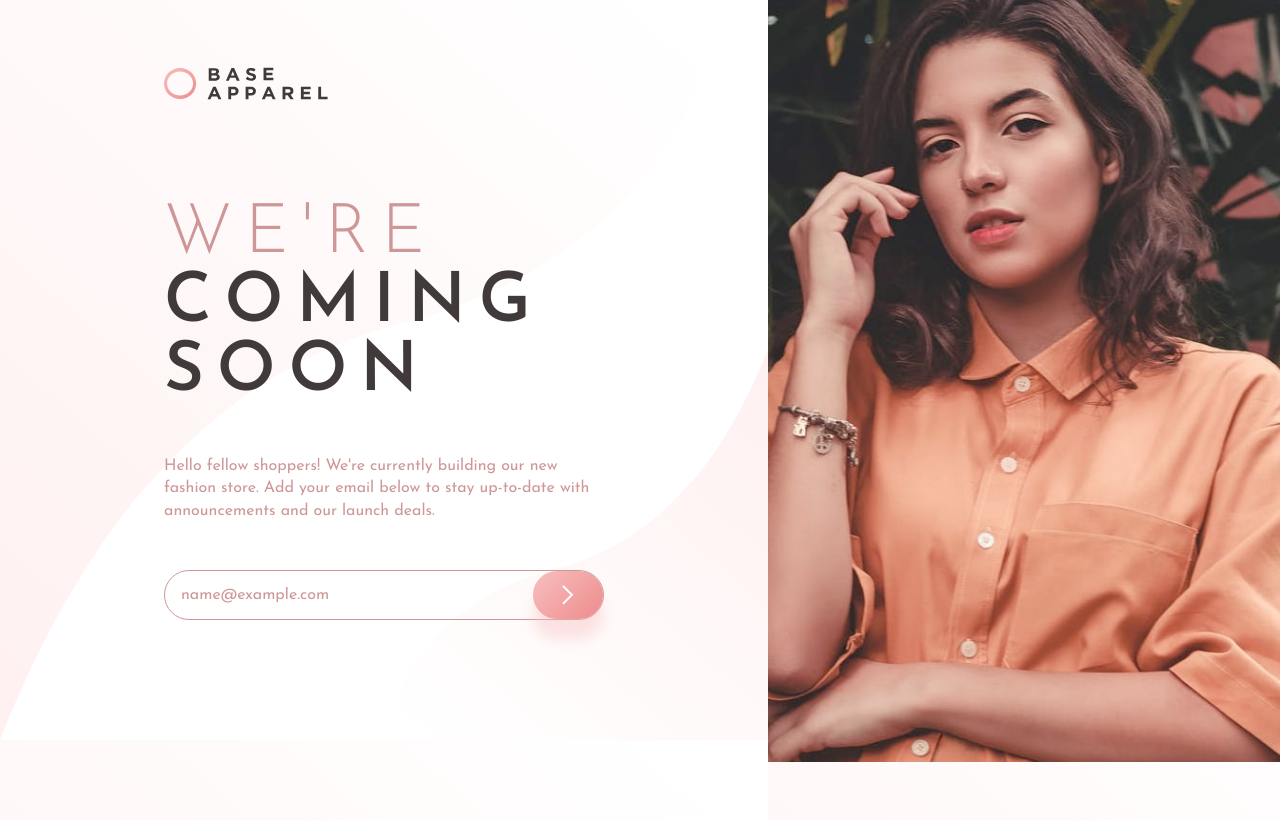
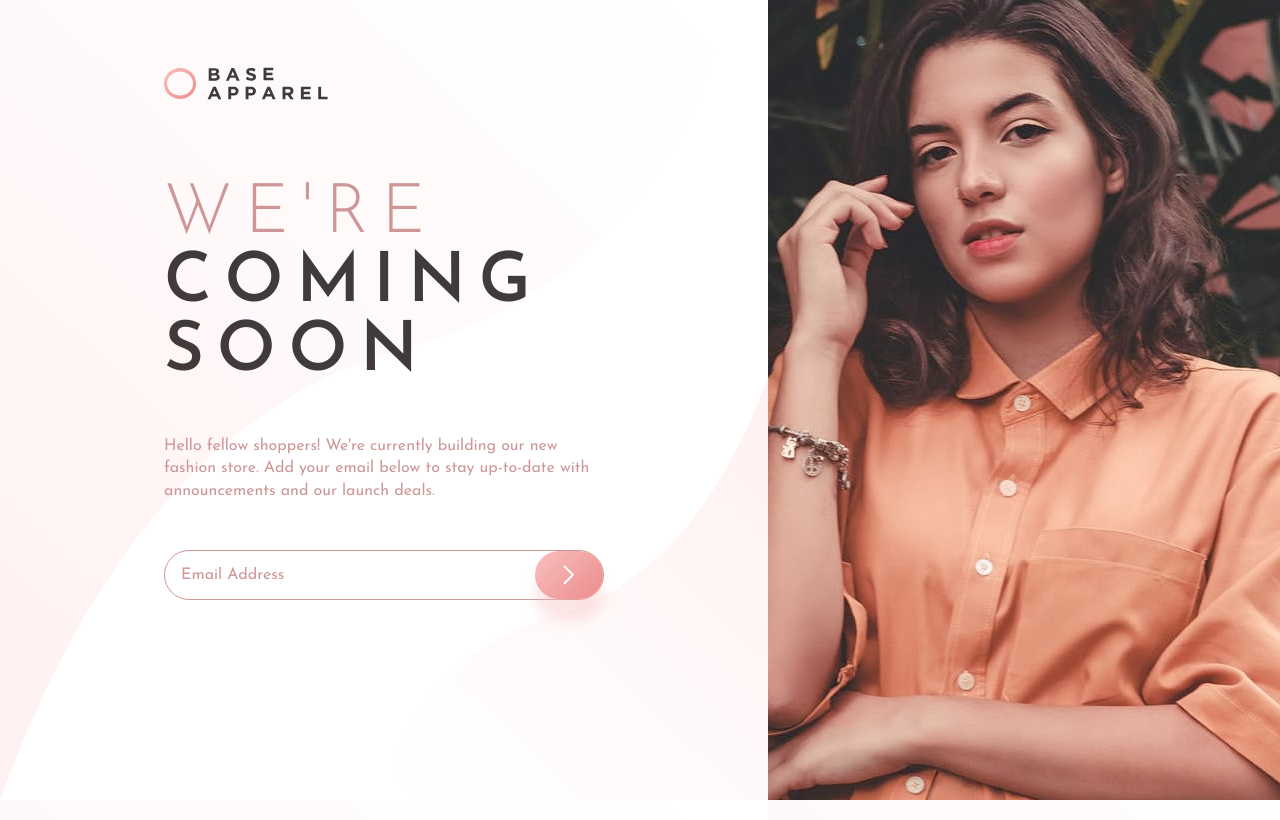
Before and after one commit to sergiohdljr/base-apparel-coming-soon-master, a plain HTML site: page index.html in a window 1280 px wide. Both pictures are taken after typing "name@example.com" into the empty fields and a click on the button 568 px from the left and 595 px from the top of the page. Drawn offline with Linux system fonts and the light colour scheme.

Commit message:
ajustes layout e adicionado msg de erro com javascript

```diff
--- a/css/base.css
+++ b/css/base.css
@@ -15,12 +15,16 @@
   font-family: "Josefin Sans", sans-serif;
 }
 
+body{
+  height: 100vh;
+}
+
 @media (min-width: 576px){
   body{
+    height: 100vh;
     overflow-y: hidden;
     background-image: url('../images/bg-pattern-desktop.svg');
-    background-size: 60%;
-
+    background-size: 60% 100%;
   }
 
 }
--- a/css/main.css
+++ b/css/main.css
@@ -9,14 +9,15 @@
   background-image: url("../images/hero-mobile.jpg");
   background-repeat: no-repeat;
   background-size: cover;
+  position: none;
 }
 
 .textos {
   width: 100%;
-  height: calc(100% - 300px);
+  height: calc(100% - 350px);
   display: flex;
   flex-direction: column;
-  justify-content: center;
+  justify-content: flex-end;
   align-items: center;
   gap: 1.5rem;
 }
@@ -48,15 +49,23 @@
   line-height: 1.4rem;
 }
 
+.formulario{
+  width: 80%;
+  height: 50px;
+  display: flex;
+  flex-direction: column;
+  align-items: center;
+  justify-content: space-between;
+}
+
 .input {
-  width: 80%;
+  width: 100%;
   height: 50px;
   display: flex;
   align-items: center;
   justify-content: space-between;
   border: solid 1px var(--Desaturated-Red);
   border-radius: 2rem;
-  position: relative;
 }
 
 .input-erro {
@@ -86,12 +95,10 @@
   display: flex;
   justify-content: center;
   align-items: center;
+  gap: 0;
   background-image: linear-gradient(135deg, hsl(0, 80%, 86%), hsl(0, 74%, 74%));
   box-shadow: 0 20px 13px hsla(0, 80%, 86%, 0.418);
   cursor: pointer;
-  position: absolute;
-  top: 0;
-  right: 0;
 }
 
 .btn-input:hover {
@@ -104,20 +111,33 @@
   display: block;
   width: 100%;
   color: red;
-  padding-left: 3.4rem;
   font-size: 14px;
-  margin-top: 0.8rem;
+  margin-top: 0.5rem;
   text-align: left;
+  margin-left: 2rem;
 }
 
 .icon-error {
   margin-right: 0.5rem;
 }
 
-@media(max-width:375px){
+@media(min-width:375px){
   .sub-titulo{
     width: 90%;
   }
+
+  .formulario{
+    width: 100%;
+  }
+
+  .input{
+    width: 80%;
+  }
+
+  .span-erro {
+  width: 80%;
+}
+
 }
 @media (min-width: 576px) {
   .principal {
@@ -128,19 +148,20 @@
 
   .banner {
     width: 40%;
-    height: 762px;
+    height: 100vh;
     background-image: url("../images/hero-desktop.jpg");
     background-position: center;
     background-size: cover;
     position: absolute;
     top: 0;
     right: 0;
+
   }
 
   .textos {
     width: 60%;
-    height: calc(100% - 104px);
-    justify-content: center;
+    height: calc(100% - 220px);
+    justify-content: flex-end;
     align-items: center;
     gap: 3rem;
   }
@@ -156,11 +177,20 @@
     text-align: left;
   }
 
-  .input{
+  .formulario{
     width: 80%;
   }
+
+  .input{
+    width: 100%;
+  }
+
+  .span-erro {
+  width: 90%;
+  margin-left: 1px;
 }
 
+}
 @media (min-width: 768px) {
   .titulo-principal {
     max-width: 440px;
@@ -171,7 +201,16 @@
     max-width: 440px;
   }
 
-  .input{
+  .formulario{
     max-width: 440px;
   }
+
+  .input{
+    width: 100%;
+  }
+
+  .span-erro {
+  width: 95%;
+  margin-left: 1rem;
 }
+}
--- a/index.html
+++ b/index.html
@@ -25,10 +25,12 @@
         Hello fellow shoppers! We're currently building our new fashion store.
         Add your email below to stay up-to-date with announcements and our launch deals.
       </span>
-      <form class="input">
+      <div class="formulario">
+        <form class="input">
         <input class="input-value" placeholder = "Email Address" type="email">
         <button class="btn-input"><img src="./images/icon-arrow.svg" alt=""></button>
       </form>
+      </div>
     </article>
   </main>
   <script src="./main.js"></script>
--- a/main.js
+++ b/main.js
@@ -1,4 +1,5 @@
 const botao = document.querySelector('.btn-input');
+const body = document.querySelector("body");
 
 botao.addEventListener('click',(evento)=>{
     evento.preventDefault();
@@ -9,11 +10,15 @@ botao.addEventListener('click',(evento)=>{
 
       let validar = re.test(valorInput)
 
-})
-
+      if (validar == true){
+        const email = document.querySelector(".input-value");
+        email.value = "";
+      }else{
+        Invalido();
+        }
+      })
 
      function Invalido(){
-
         const erro = document.createElement('span')
         erro.innerText = "Please provide a valid e-mail"
         erro.classList.add("span-erro")
@@ -21,16 +26,19 @@ botao.addEventListener('click',(evento)=>{
         const input = document.querySelector(".input");
         input.classList.add("input-erro");
 
-        const main = document.querySelector('.principal')
-
-        main.appendChild(erro)
         const email = document.querySelector(".input-value");
 
         const errorIcon = document.createElement('img');
         errorIcon.setAttribute("src","./images/icon-error.svg")
         errorIcon.classList.add("icon-error");
 
+        const textos = document.querySelector('.textos')
+
+        const form = document.querySelector(".formulario")
+
+        form.appendChild(erro);
+
         input.insertBefore(errorIcon, input.children[1]);
 
         email.value = " "
-    }
+     }
```
